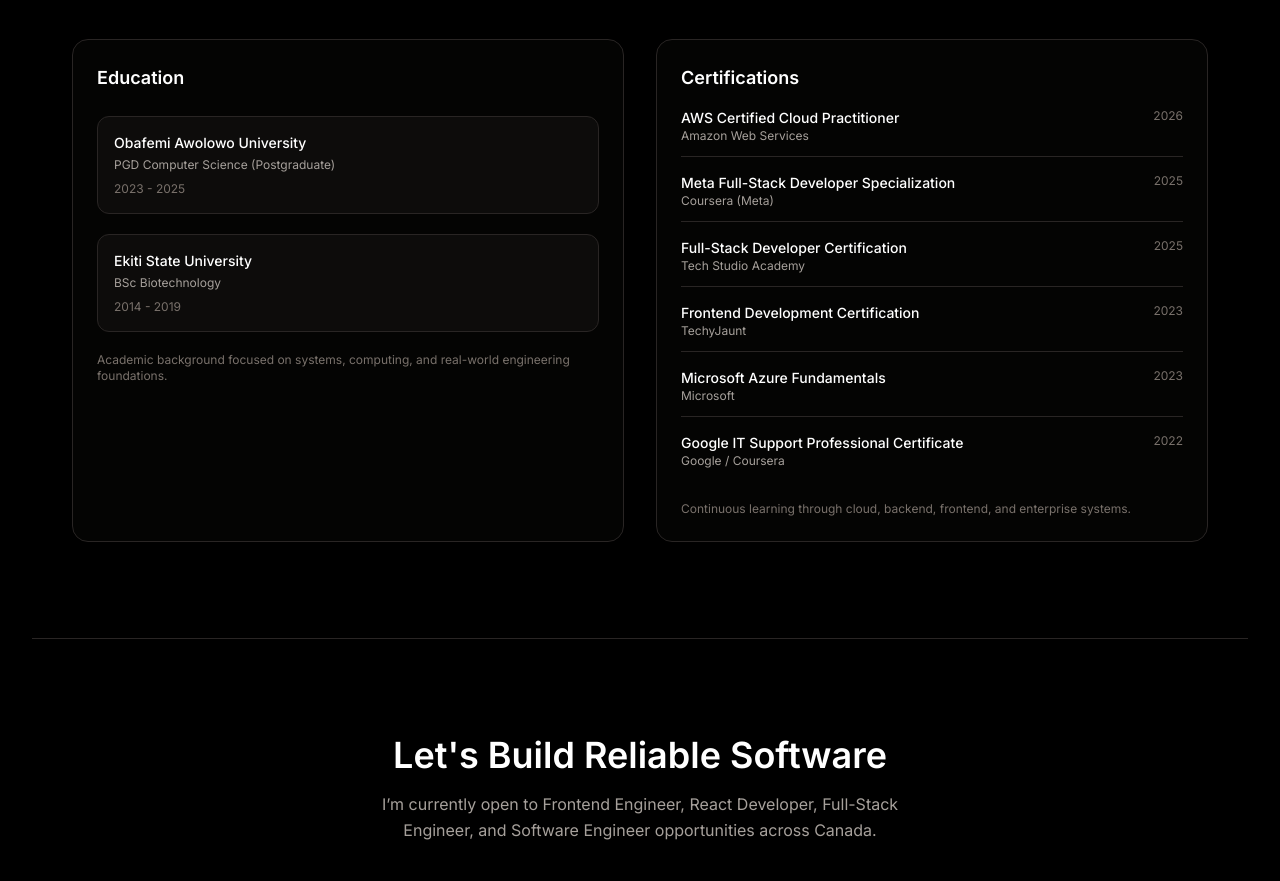
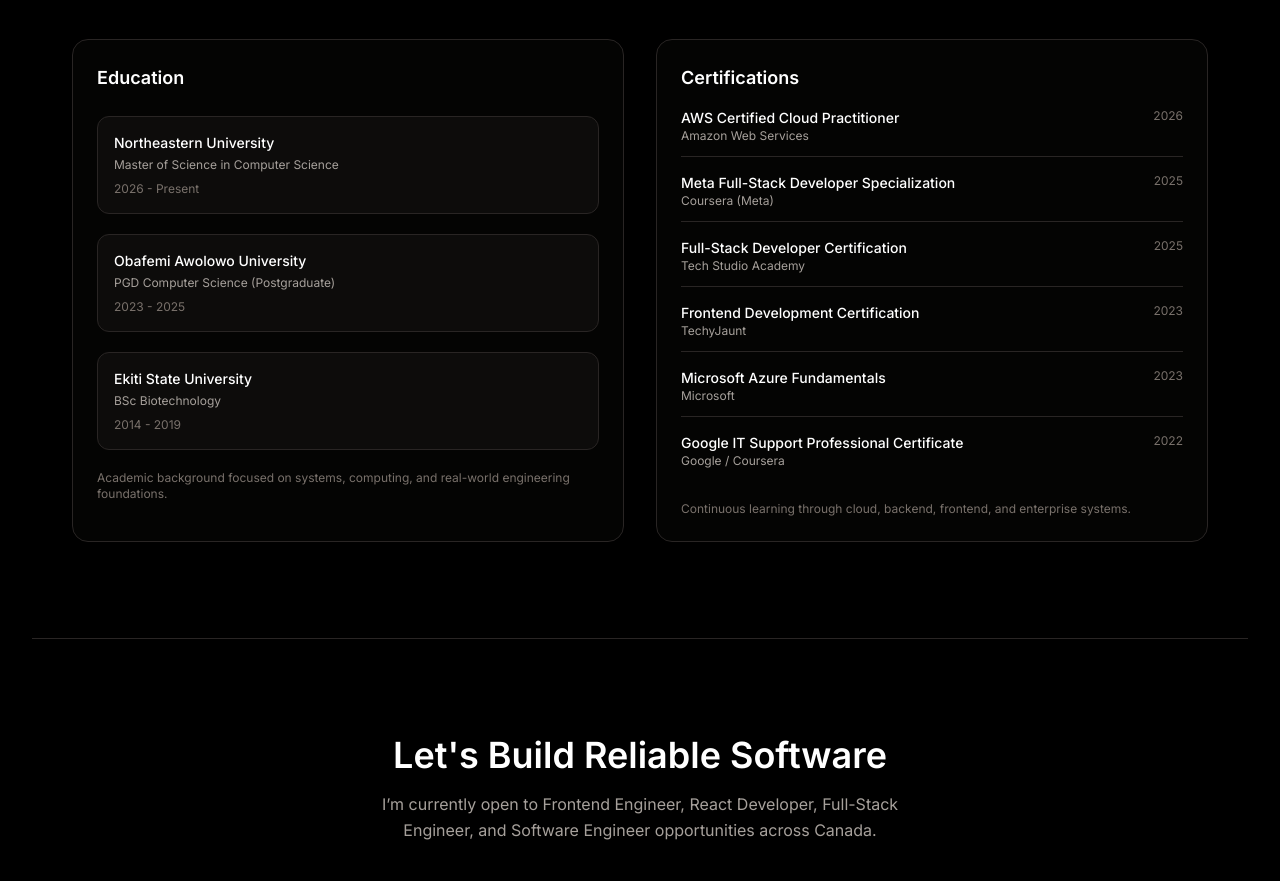
Before and after one commit to calebtolorunleke/caleb-devspace, a React (Vite) app: page / in a window 1280 px wide. Shown: the part 5760-6641 px from the top of the page. Built offline with nearby package versions, Linux system fonts and the light colour scheme.

Commit message:
refactor: update portfolio education details

```diff
--- a/src/constants/index.js
+++ b/src/constants/index.js
@@ -322,6 +322,10 @@ export const PROJECTS = [
 
 export const education = [
   {
+    school: "Northeastern University",
+    degree: "Master of Science in Computer Science",
+    period: "2026 - Present",
+  }, {
     school: "Obafemi Awolowo University",
     degree: "PGD Computer Science (Postgraduate)",
     period: "2023 - 2025",
```
